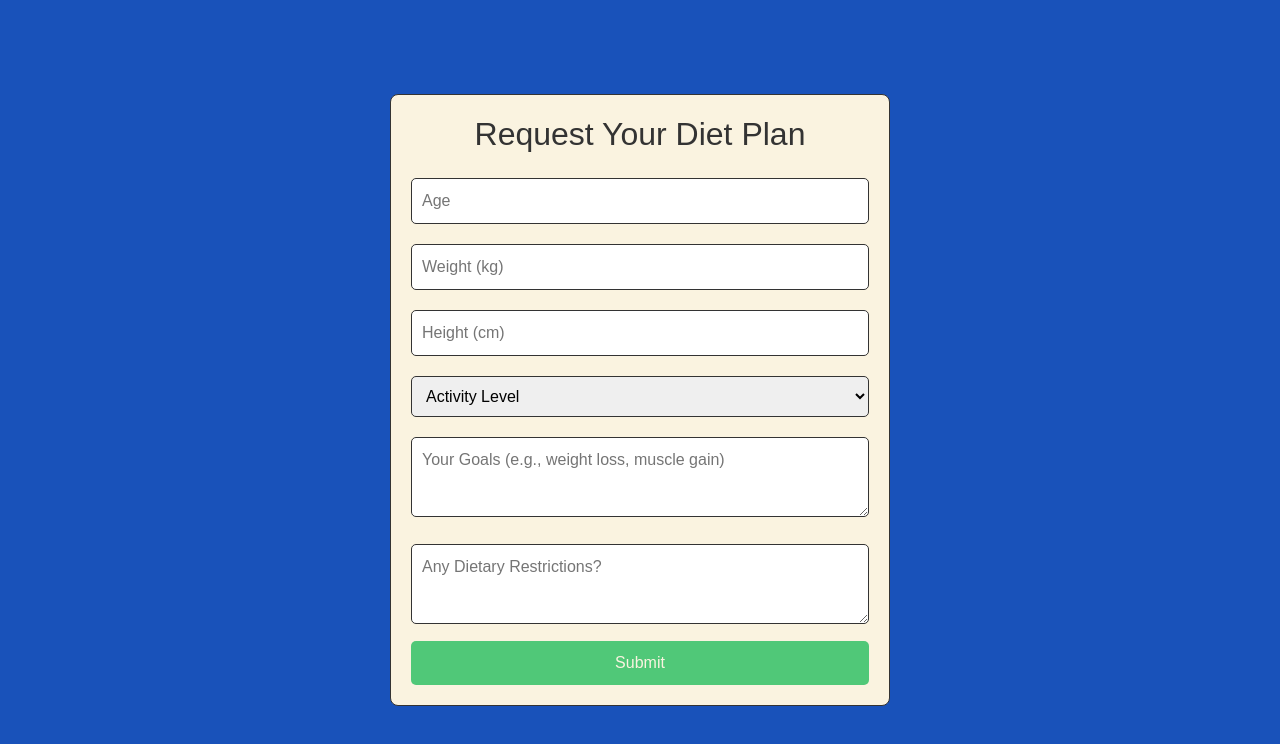
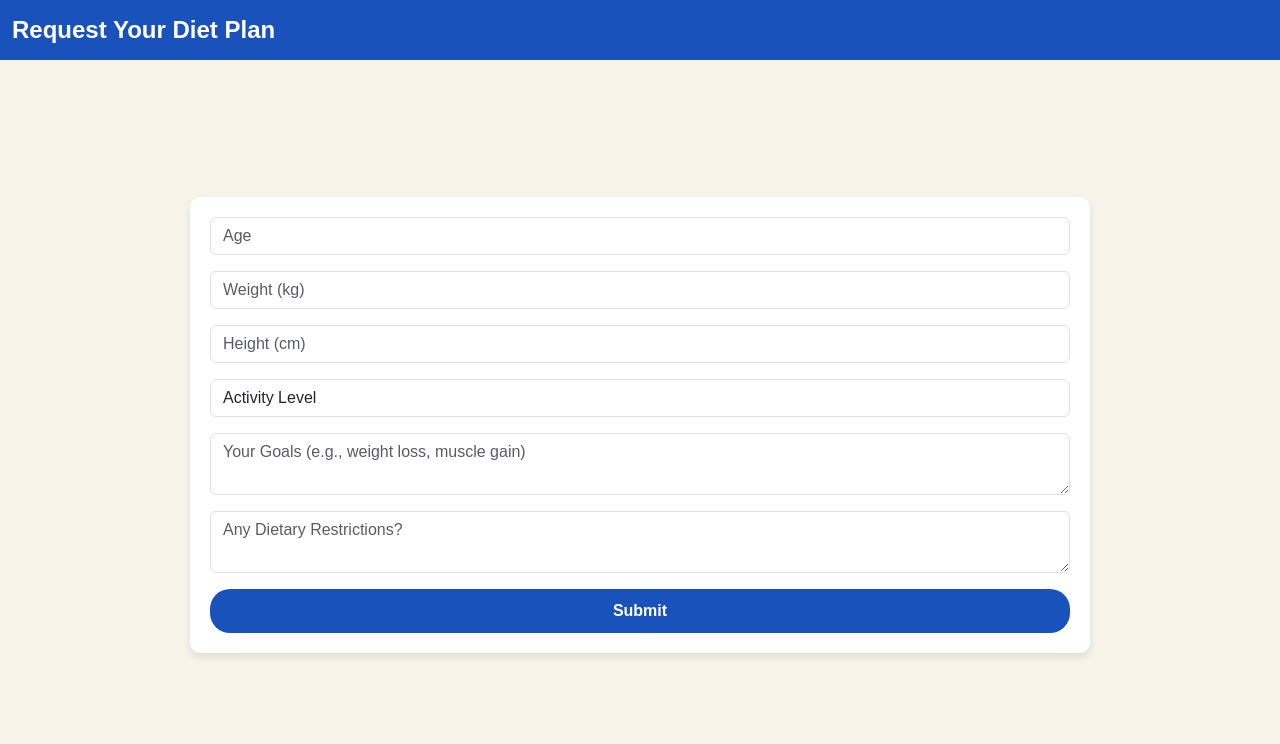
Before and after one commit to rawanajam/gymMangement, a React (Create React App) app: page /user/diet-plan in a window 1280 px wide. Shown: the top 744 px of the page. Built offline with nearby package versions, Linux system fonts and the light colour scheme.

Commit message:
design the website version 2

```diff
--- a/src/DesignBlock.jsx
+++ b/src/DesignBlock.jsx
@@ -77,7 +77,7 @@ function DesignBlock() {
   return (
     <div className="App" >
       <div className="container d-flex justify-content-center align-items-center min-vh-100" >
-        <div className="card shadow-lg p-3 mb-5 bg-white rounded" style={{ width: '400px' }}>
+        <div className="card-login shadow-lg p-3 mb-5 bg-white rounded" style={{ width: '400px' }}>
           <div className="card-body">
             <h2 className="text-center mb-4">{isLogin ? 'Login' : 'Sign Up'}</h2>
 
--- a/src/admin/ManageDietPlan.jsx
+++ b/src/admin/ManageDietPlan.jsx
@@ -119,10 +119,15 @@ console.log('fullname:', selectedPlan?.fullname);
 
   return (
     <div className="container mt-5">
-      <h1 className="mb-4">Diet Plan Requests</h1>
+      <nav className="navbar navbar-light fixed-top">
+        <div className="container-fluid">
+          <span className="navbar-brand mb-0 h1">Diet Plan Requests</span>
+        </div>
+      </nav>
       {error && <div className="alert alert-danger">{error}</div>}
       {!error && dietPlans.length === 0 && <p>No diet plans found.</p>}
       {dietPlans.length > 0 && (
+        <div className="table-diet">
         <table className="table">
           <thead>
             <tr>
@@ -168,6 +173,7 @@ console.log('fullname:', selectedPlan?.fullname);
             ))}
           </tbody>
         </table>
+        </div>
       )}
       {selectedPlan && (
         <div className="mt-4">
--- a/src/admin/ManagePublicClass.jsx
+++ b/src/admin/ManagePublicClass.jsx
@@ -85,10 +85,13 @@ const ManagePublicClass = () => {
   };
   return (
     <div>
-      <h2>Manage Public Classes</h2>
-
+      <nav className="navbar navbar-light fixed-top">
+        <div className="container-fluid">
+          <span className="navbar-brand mb-0 h1">Manage Public Classes</span>
+        </div>
+      </nav>
       {/* Class List */}
-      <div className="row">
+      <div className="card-container">
         {classes.map((classItem, index) => (
           <div className="col-sm-4" key={index}>
             <div className="card">
@@ -108,6 +111,7 @@ const ManagePublicClass = () => {
       </div>
 
       {/* Add/Edit Class Form */}
+      <div className="form-container">
       <h3>{editIndex !== null ? 'Edit Class' : 'Add New Class'}</h3>
       <form className="mb-4">
         <div className="mb-3">
@@ -134,6 +138,7 @@ const ManagePublicClass = () => {
           {editIndex !== null ? 'Save Changes' : 'Add Class'}
         </button>
       </form>
+      </div>
       {showUsersModal && (
         <div className="modal" style={{ display: 'block', background: 'rgba(0,0,0,0.5)' }}>
           <div className="modal-dialog">
--- a/src/cardStyle.css
+++ b/src/cardStyle.css
@@ -2,15 +2,31 @@
 
 body {
     font-family: Arial, sans-serif;
-    background-color:#1952ba; /* Warm White */
+    background-color:#F9F4E9; /* Warm White */
     color: #333333; /* Charcoal Gray for text */
     display: flex;
     justify-content: center;
     align-items: center;
     min-height: 100vh;
     margin: 0;
+    padding: 0;
+    padding-top:70px ;
   }
+  .navbar {
+    height: 60px;
+    position: fixed; /* Ensure the navbar stays at the top */
+    width: 100%;
+    z-index: 1000;
+    background-color: #1952ba;
 
+    margin-bottom: 15px;
+
+  }
+  .h1{
+    font-size: 1.5rem;
+    color: white; /* Muted Terracotta */
+    font-weight: bold;
+  }
   .row {
     max-width: 80%;
     display: flex;
@@ -18,7 +34,27 @@ body {
     gap: 20px;
   }
 
+  .card-container {
+    display: flex;
+    flex-wrap: wrap; /* Allow cards to wrap to the next row */
+    gap: 20px; /* Space between cards */
+    justify-content: center; /* Center the cards */
+    width: 100%; /* Adjust width of the container */
+    min-width: 900px;
+    max-width: 1200px; /* Optional: limit max-width */
+  }
+
   .card {
+   box-sizing: border-box;
+    border: none;
+    border-radius: 10px;
+    background-color: #FFFFFF; /* White for cards */
+    color: #333333; /* Charcoal Gray for text */
+    box-shadow: 0 4px 8px rgba(0, 0, 0, 0.1);
+    margin-bottom: 20px;
+    transition: transform 0.3s ease, box-shadow 0.3s ease;
+  }
+  .card-login {
     border: none;
     border-radius: 10px;
     background-color: #FFFFFF; /* White for cards */
@@ -64,3 +100,20 @@ body {
     background-color: #333333; /* Charcoal Gray on hover */
     color: #F9F4E9; /* Warm White text */
   }
+
+
+  /* style.css */
+.form-container {
+  width: 400px; /* Fixed width for the form */
+  margin: 20px auto; /* Center the form horizontally */
+  padding-left: 10px;
+  padding-right: 10px;
+  padding-top: 20px;
+  padding-bottom: 3px;
+  background-color: #f9f9f9; /* Light background for contrast */
+  border-radius: 10px;
+  box-shadow: 0 4px 8px rgba(0, 0, 0, 0.1); /* Optional styling */
+}
+.table-diet{
+  padding-bottom: 200px;
+ }
--- a/src/user/DietClass.jsx
+++ b/src/user/DietClass.jsx
@@ -58,40 +58,55 @@ const DietClass = () => {
 
 
   return (
-    <form onSubmit={handleSubmit} style={styles.form}>
-      <h2 style={styles.title}>Request Your Diet Plan</h2>
+    <div>
+      <nav className="navbar navbar-light fixed-top">
+            <div className="container-fluid">
+              <span className="navbar-brand mb-0 h1">Request Your Diet Plan</span>
+            </div>
+           </nav>
+      <div className="card-container">
+        <div className="card" style={{ width: '100%' }}>
+          <div className="card-body">
+            <form onSubmit={handleSubmit}>
+              <div className="mb-3">
                 <input
                   type="number"
                   name="age"
                   placeholder="Age"
                   value={formData.age}
                   onChange={handleChange}
-        style={styles.input}
+                  className="form-control"
                   required
                 />
+              </div>
+              <div className="mb-3">
                 <input
                   type="number"
                   name="weight"
                   placeholder="Weight (kg)"
                   value={formData.weight}
                   onChange={handleChange}
-        style={styles.input}
+                  className="form-control"
                   required
                 />
+              </div>
+              <div className="mb-3">
                 <input
                   type="number"
                   name="height"
                   placeholder="Height (cm)"
                   value={formData.height}
                   onChange={handleChange}
-        style={styles.input}
+                  className="form-control"
                   required
                 />
+              </div>
+              <div className="mb-3">
                 <select
                   name="activityLevel"
                   value={formData.activityLevel}
                   onChange={handleChange}
-        style={styles.input}
+                  className="form-control"
                   required
                 >
                   <option value="">Activity Level</option>
@@ -99,63 +114,34 @@ const DietClass = () => {
                   <option value="moderate">Moderate</option>
                   <option value="high">High</option>
                 </select>
+              </div>
+              <div className="mb-3">
                 <textarea
                   name="goals"
                   placeholder="Your Goals (e.g., weight loss, muscle gain)"
                   value={formData.goals}
                   onChange={handleChange}
-        style={styles.textarea}
+                  className="form-control"
                   required
                 />
+              </div>
+              <div className="mb-3">
                 <textarea
                   name="dietaryRestrictions"
                   placeholder="Any Dietary Restrictions?"
                   value={formData.dietaryRestrictions}
                   onChange={handleChange}
-        style={styles.textarea}
+                  className="form-control"
                 />
-      <button type="submit" style={styles.button}>Submit</button>
+              </div>
+              <button type="submit" className="btn btn-primary w-100">
+                Submit
+              </button>
             </form>
+          </div>
+        </div>
+      </div>
+      </div>
     );
   };
-
-const styles = {
-  form: {
-    maxWidth: "500px",
-    margin: "0 auto",
-    padding: "20px",
-    border: "1px solid #333333",
-    borderRadius: "8px",
-    backgroundColor: "#FAF3E0",
-  },
-  title: {
-    textAlign: "center",
-    marginBottom: "15px",
-  },
-  input: {
-    width: "100%",
-    padding: "10px",
-    margin: "10px 0",
-    borderRadius: "5px",
-    border: "1px solid #333333",
-  },
-  textarea: {
-    width: "100%",
-    height: "80px",
-    padding: "10px",
-    margin: "10px 0",
-    borderRadius: "5px",
-    border: "1px solid #333333",
-  },
-  button: {
-    width: "100%",
-    padding: "10px",
-    backgroundColor: "#50C878",
-    color: "#FAF3E0",
-    border: "none",
-    borderRadius: "5px",
-    cursor: "pointer",
-  },
-};
-
 export default DietClass;
--- a/src/user/PrivateSession.css
+++ /dev/null
@@ -1,52 +0,0 @@
-.private-session-container {
-  max-width: 800px;
-  margin: 0 auto;
-  padding: 20px;
-  background-color: #faf3e0;
-  border-radius: 8px;
-  box-shadow: 0 4px 8px rgba(0, 0, 0, 0.1);
-}
-
-.session-list {
-  list-style-type: none;
-  padding: 0;
-}
-
-.session-item {
-  background-color: #ffffff;
-  margin: 10px 0;
-  padding: 15px;
-  border: 1px solid #ddd;
-  border-radius: 5px;
-  transition: transform 0.2s;
-}
-
-.session-item:hover {
-  transform: scale(1.02);
-}
-
-.session-item.booked {
-  opacity: 0.6;
-}
-
-.book-button {
-  background-color: #50c878;
-  color: white;
-  border: none;
-  padding: 10px 20px;
-  border-radius: 5px;
-  cursor: pointer;
-  transition: background-color 0.3s;
-}
-
-.book-button:hover {
-  background-color: #45b06e;
-}
-
-.booked-button {
-  background-color: #333333;
-  color: white;
-  border: none;
-  padding: 10px 20px;
-  border-radius: 5px;
-}
--- a/src/user/PublicClass.jsx
+++ b/src/user/PublicClass.jsx
@@ -53,14 +53,19 @@ const PublicClass = () => {
   };
 
   return (
-    <div className="row">
+    <div className="card-container">
+      <nav className="navbar navbar-light fixed-top">
+            <div className="container-fluid">
+              <span className="navbar-brand mb-0 h1">Available Public Classes</span>
+            </div>
+           </nav>
       {classes.map((classItem, index) => (
         <div className="col-sm-4" key={index}>
           <div className="card">
             <div className="card-body">
               <h5 className="card-title">{classItem.title}</h5>
               <p className="card-text">{classItem.description}</p>
-              <button className="btn btn-success" onClick={() => handleBookClass(classItem.id)}>Book Now</button>
+              <button className="btn btn-primary" onClick={() => handleBookClass(classItem.id)}>Book Now</button>
             </div>
           </div>
         </div>
```
Also changed, not shown: src/admin/ManagePrivateClass.jsx (+9 -3 lines), src/user/PrivateClass.jsx (+26 -27 lines). Lines whose indentation alone changed are shown as unchanged.
